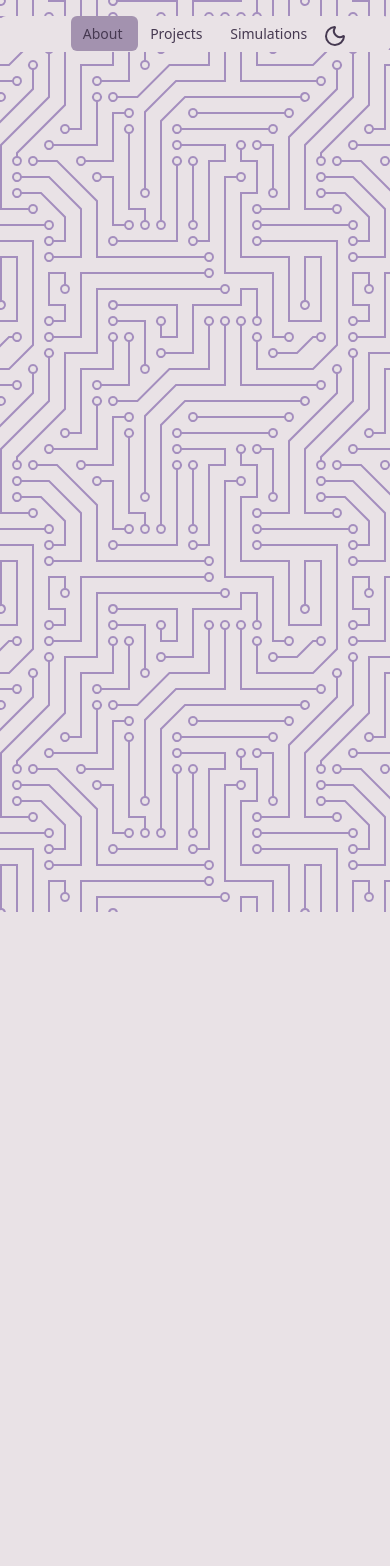
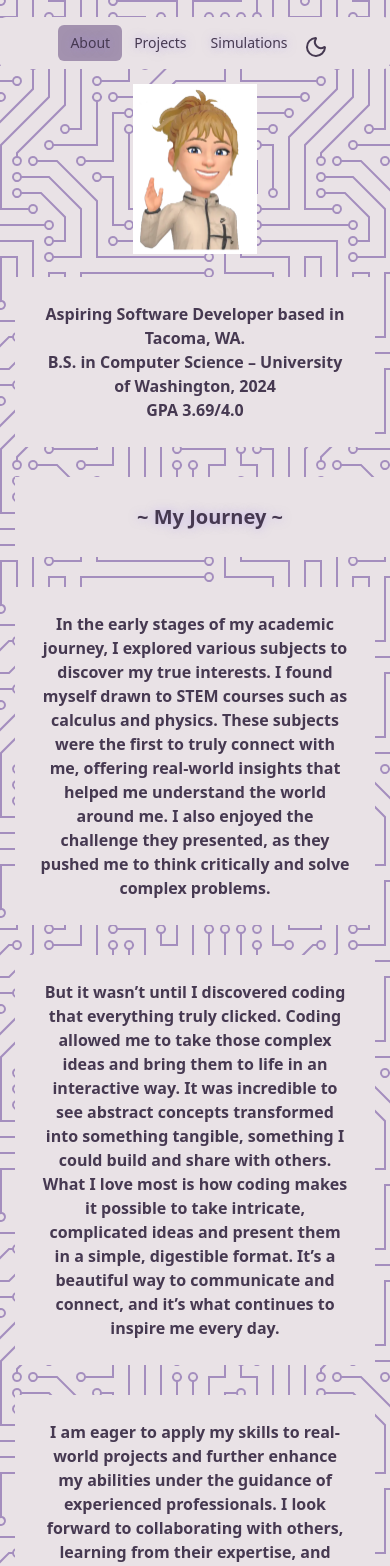
Before and after one commit to jennatimm/myPortfolio, a React (Vite) app: page / in a window 390 px wide. Shown: the top 1566 px of the page. Before the commit the page ends 912 px from the top, so only its background shows below. Built offline with nearby package versions, Linux system fonts and the light colour scheme.

Commit message:
Update About page and begin thinking about what formatting I want to have global and what I want local

```diff
--- a/src/App.jsx
+++ b/src/App.jsx
@@ -1,9 +1,10 @@
 import { BrowserRouter, Route, Routes, Outlet } from 'react-router-dom'
-import { Home } from "./pages/Home";
+import { About } from "./pages/About";
 import { Projects } from "./pages/Projects";
 import { Simulations } from "./pages/Simulations";
 import { NotFound } from "./pages/NotFound";
 import { NavBar } from "./components/NavBar";
+import { Footer } from './components/Footer';
 
 
 
@@ -11,9 +12,10 @@ function Layout() {
     return (
       <>
         <NavBar />
-        <main>
+        <main className="caret-transparent pt-6 min-h-screen overflow-x-hidden text-(--toggle)">
           <Outlet/>
         </main>
+        <Footer/>
       </>
     )
 }
@@ -24,7 +26,7 @@ function App() {
       <BrowserRouter>
         <Routes>
           <Route element={<Layout />}>
-            <Route index element={<Home/>}/>
+            <Route index element={<About/>}/>
             <Route path="Projects" element={<Projects/>}/>
             <Route path="Simulations" element={<Simulations/>}/>
             <Route path = "*" element={<NotFound/>}/>
--- /dev/null
+++ b/src/components/Footer.jsx
@@ -0,0 +1,8 @@
+export const Footer = () => {
+    return (
+        <footer className="justify-center text-glow text-xs md:text-xl caret-transparent text-(--toggle) bg-(--background)">
+            <div className=" p-3 md:p-5">Jenna Timm ~ B.S. in
+                Computer Science – University of Washington, 2024</div>
+        </footer>
+    );
+}
--- a/src/components/NavBar.jsx
+++ b/src/components/NavBar.jsx
@@ -3,10 +3,13 @@ import { ThemeToggle } from "../components/ThemeToggle";
 
 export const NavBar = () => {
     return (
-        <nav className="navbar my-4 md:my-6 caret-transparent text-sm md:text-xl text-(--toggle) bg-(--background)">
+        <nav className="navbar text-glow caret-transparent text-sm md:text-xl text-(--toggle) bg-(--background)">
+            <div className="flex justify-center my-0 md:my-1">
             <NavLink to="/" end> About </NavLink>
             <NavLink to="/Projects" end> Projects </NavLink>
             <NavLink to="/Simulations" end> Simulations </NavLink>
-            <ThemeToggle />
+            <ThemeToggle/>
+            </div>
+
         </nav>);
 }
--- a/src/components/ThemeToggle.jsx
+++ b/src/components/ThemeToggle.jsx
@@ -15,7 +15,7 @@ export const ThemeToggle = () => {
         setIsDarkMode(!isDarkMode);
     }
 
-return <button onClick={toggle} className="fixed m-0 md:m-1 mx-1">
+return <button onClick={toggle} className="mt-2 mx-0 md: mx-1">
     {isDarkMode ? <Sun className="h-6 w-6"
     style={{ color: "(--toggle)" }}/>
     :
--- a/src/index.css
+++ b/src/index.css
@@ -41,6 +41,8 @@
   }
 
   .navbar, .navbar a {
+    position: sticky;
+    top: 2%;
     padding: 0.5rem 0.75rem;
     border-radius: 0.375rem;
     transition: color 0.3s, background-color 0.3s;
@@ -48,13 +50,30 @@
   .navbar a.active {
     background-color: var(--tertiary);
   }
-    .navbar a:hover {
+  .navbar a:hover {
     background-color: var(--toggle);
     color: var(--background);
   }
+  .textBox {
+    display: flex;
+    flex-direction: column;
+    justify-content: center;
+    background-color: var(--background);
+    padding: 25px;
+    margin: 15px;
+    max-width: 768px;
+    font-weight: bold;
+  }
+  .heading {
+    width: 100%;
+    background-color: var(--background);
+    font-size: 20px;
+    font-weight: bold;
+    padding: 25px;
+    margin: 15px;
+  }
+  .page {
 
-  * {
-    @apply border-border;
   }
 
   html {
@@ -67,11 +86,16 @@
     background-image: var(--background-image);
     }
 }
-  @utility container {
-    margin-inline: auto;
-    padding-in-line: 2rem;
+  @utility card {
+    /* margin-inline: auto;
+    padding-in-line: 2rem; */
+    display: flex;
+    justify-content: center;
+    align-items: center;
+    flex-direction: column;
     @media (width >= 640px) {
       max-width: 640px;
+      flex-direction: row;
     }
     @media (width >= 768px) {
       max-width: 768px;
@@ -87,18 +111,17 @@
     }
   }
   @utility text-glow {
-    position: relative;
     text-shadow: 0 0 10px rgba(167, 139, 250, 0.5);
   }
-  @utility card-hover {
+  @utility project-hover {
     @apply transition-transform duration-300 hover:scale-[1.02] hover:shadow-lg;
   }
-  @utility gradient-border {
+  /* @utility gradient-border {
     @apply relative rounded-md;
     background: linear-gradient(to right, var(--card), var(--card));
     background-clip: padding-box;
     border: 1px solid transparent;
-  }
+  } */
 
   #root {
     max-width: 100%;
--- /dev/null
+++ b/src/pages/About.jsx
@@ -0,0 +1,46 @@
+import { ThemeToggle } from "../components/ThemeToggle";
+import avatar from '../media/bitmoji.png'
+export const About = () => {
+    return (
+        <div class="page">
+            {/* Pic and Text */}
+            <div className="card">
+                <img className=" p-2 w-35" src={avatar} />
+                <div className="textBox">
+                    <p>Aspiring Software Developer based in Tacoma, WA.</p>
+                    <p>B.S. in Computer Science – University of Washington, 2024</p>
+                    <p>GPA 3.69/4.0</p>
+                </div>
+            </div>
+
+            {/* Journey */}
+            <div className="heading text-glow">
+                ~ My Journey ~
+            </div>
+            <div className="flex flex-col items-center h-full">
+                <p className="textBox">
+                    In the early stages of my academic journey, I explored various subjects to
+                    discover my true interests. I found myself drawn to STEM courses such as calculus
+                    and physics. These subjects were the first to truly connect with me, offering
+                    real-world insights that helped me understand the world around me. I also enjoyed
+                    the challenge they presented, as they pushed me to think critically and solve
+                    complex problems.
+                </p>
+                <p className="textBox">
+                    But it wasn’t until I discovered coding that everything truly clicked. Coding allowed
+                    me to take those complex ideas and bring them to life in an interactive way. It was
+                    incredible to see abstract concepts transformed into something tangible, something I
+                    could build and share with others. What I love most is how coding makes it possible to
+                    take intricate, complicated ideas and present them in a simple, digestible format. It’s
+                    a beautiful way to communicate and connect, and it’s what continues to inspire me every day.
+                </p>
+                <p className="textBox">
+                    I am eager to apply my skills to real-world projects and further enhance my abilities under
+                    the guidance of experienced professionals. I look forward to collaborating with others,
+                    learning from their expertise, and contributing my own passion and perspective to meaningful
+                    projects.
+                </p>
+            </div>
+        </div>
+    );
+};
--- a/src/pages/Home.jsx
+++ /dev/null
@@ -1,10 +0,0 @@
-import { ThemeToggle } from "../components/ThemeToggle";
-export const Home = () => {
-    return (
-        <div className="min-h-screen overflow-x-hidden">
-        {/* */}
-        {/* Header / Theme Toggle*/}
-        {/* Footer*/}
-        </div>
-    );
-};
--- a/src/pages/Projects.jsx
+++ b/src/pages/Projects.jsx
@@ -1,3 +1,7 @@
 export const Projects = () => {
-  return <div className="text-(--toggle)">Projects</div>
+  return (
+    <div>
+      Projects
+      </div>
+  )
 };
--- a/src/pages/Simulations.jsx
+++ b/src/pages/Simulations.jsx
@@ -1,3 +1,3 @@
 export const Simulations = () => {
-    return <div className="text-(--toggle)">Simulations</div>
+    return <div>Simulations</div>
 };
```
Also changed, not shown: src/media/bitmoji.png (added), 1 other file (tests, documents, lock files or other folders).
